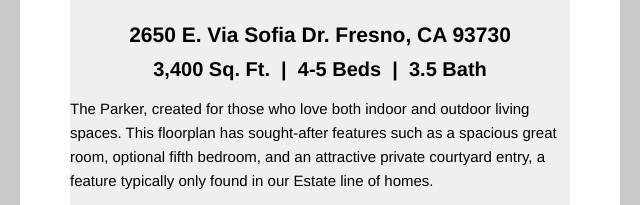
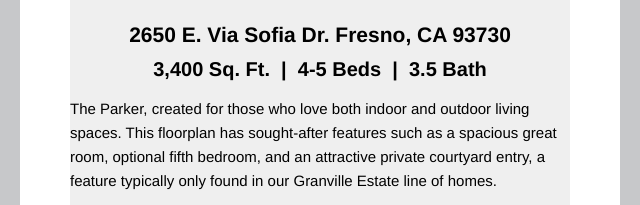
Before and after one commit to mrkevinhinojosa/GV-Parker-and-Benton-grand-Opening-06-12-2021, a plain HTML site: page index3.html in a window 1280 px wide. Shown: the part 1899-2104 px from the top of the page, 320-960 px from the left. Drawn offline with Linux system fonts and the light colour scheme; a web font is replaced by a local one.

Commit message:
ready for review

```diff
--- a/index3.html
+++ b/index3.html
@@ -516,7 +516,7 @@
 												<p><span style="color: #000000;font-size:21px; line-height:15px"><strong>2650 E. Via Sofia Dr.&nbsp;Fresno, CA 93730</strong></span></p>
 
 												<p style="font-size: 20px; line-height:15px; color:#000000"><strong>3,400 Sq. Ft. &nbsp;| &nbsp;4-5 Beds &nbsp;| &nbsp;3.5&nbsp;Bath</strong></p>
-                                                <p style="text-align:left; color: #000000">The Parker, created for those who love both indoor and outdoor living spaces. This floorplan has sought-after features such as a spacious great room, optional fifth bedroom, and an attractive private courtyard entry, a feature typically only found in our Estate line of homes.</p>
+                                                <p style="text-align:left; color: #000000">The Parker, created for those who love both indoor and outdoor living spaces. This floorplan has sought-after features such as a spacious great room, optional fifth bedroom, and an attractive private courtyard entry, a feature typically only found in our Granville Estate line of homes.</p>
                                                 <!-- Button Start -->
                                                 <center>
                                                     <table align="center " border="0 " cellpadding="0 " cellspacing="0 " style="-ms-text-size-adjust:100%;-webkit-text-size-adjust:100%;table-layout:auto;mso-table-lspace:0pt !important;mso-table-rspace:0pt !important;border-spacing:0 !important;border-collapse:collapse !important;table-layout:fixed !important;margin:0 auto !important;margin: auto; ">
```
